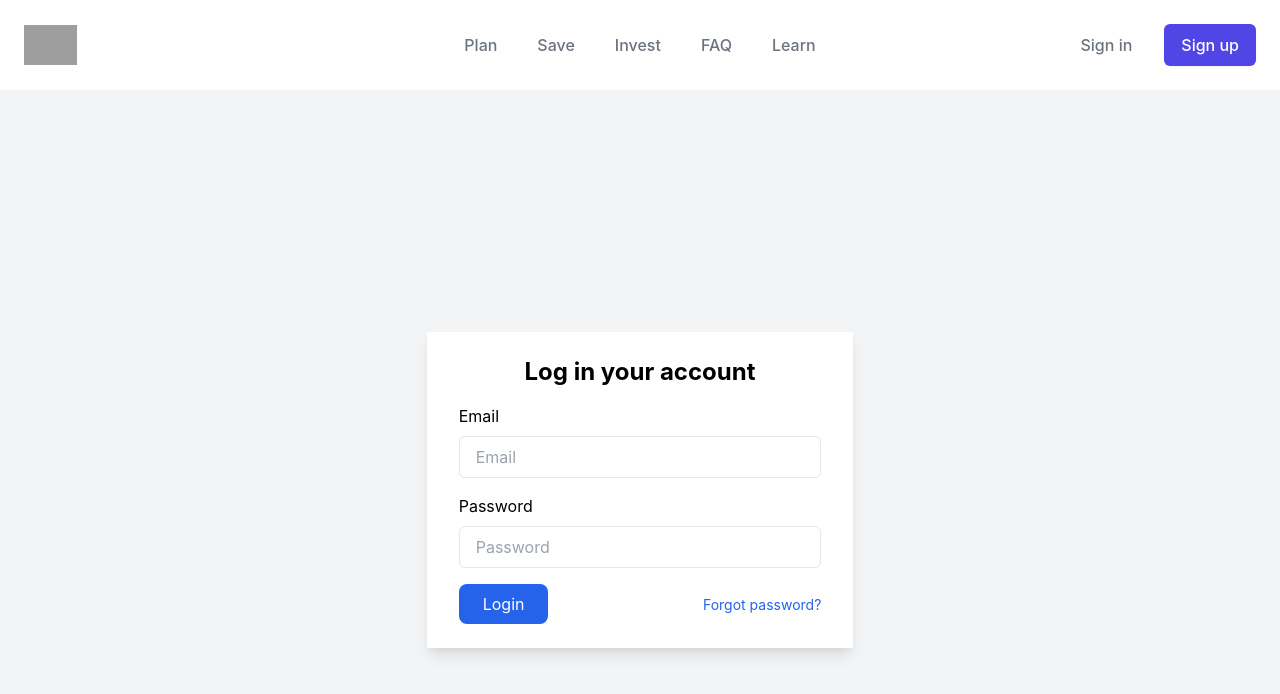
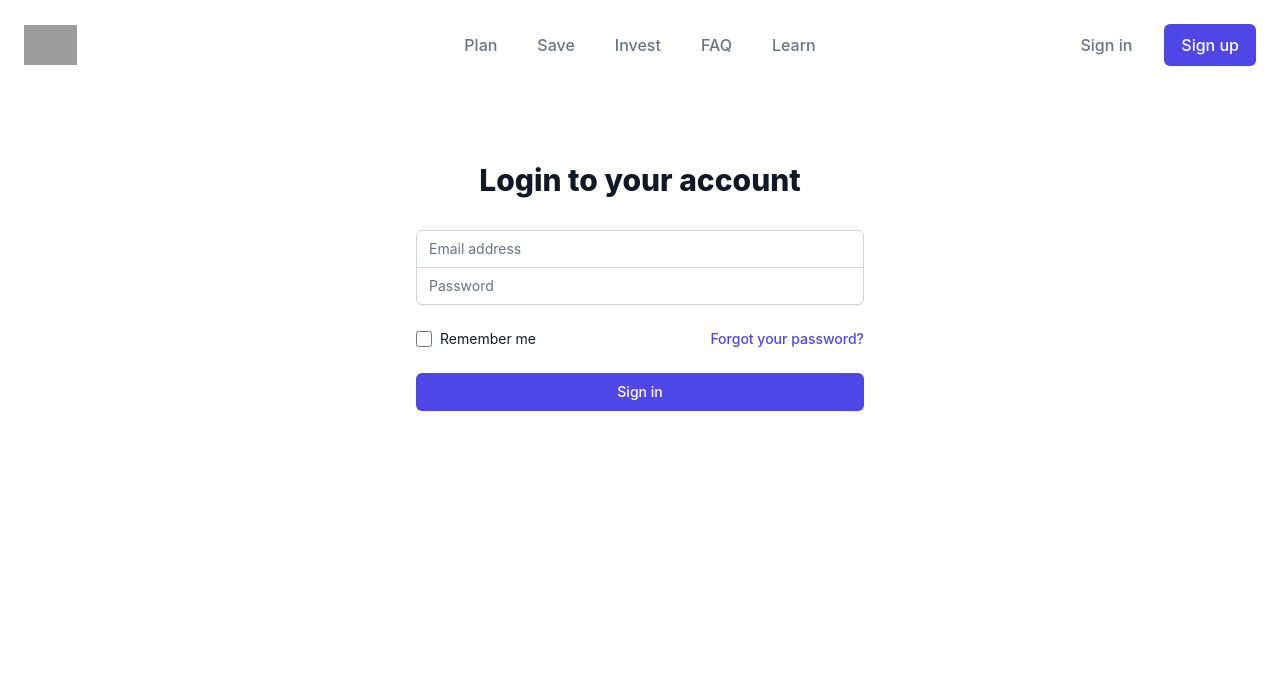
Before and after one commit to bykelaw/cowrywise_clone, a React (Create React App) app: page /signin in a window 1280 px wide. Shown: the top 694 px of the page. Built offline with nearby package versions, Linux system fonts and the light colour scheme; grey boxes are pictures that could not be loaded.

Commit message:
Replace form with tailwind form

```diff
--- a/src/pages/Signin.js
+++ b/src/pages/Signin.js
@@ -18,6 +18,9 @@
 
     })
     return (
+        <>
+        {/*
+
         <div>
             <div className="flex items-center justify-center min-h-screen bg-gray-100">
                 <div className="w-1/3 px-8 py-6 text-left bg-white shadow-lg">
@@ -29,7 +32,7 @@
                             className="w-full px-4 py-2 mt-2 border rounded-md focus:outline-none focus:ring-1 focus:ring-blue-600"
                             value={email} onChange={(e) => setEmail(e.target.value)}
                             />
-                            {/* <FormGroup fieldStyle='shortText' name='email' placeholder='Email'/> */}
+
                         </div>
                         <div className="mt-4">
                             <label for="password">Password</label>
@@ -46,6 +49,83 @@
                 </div>
             </div>
         </div>
+    */}
+
+
+      <div className="min-h-full flex items-center justify-center py-12 px-4 sm:px-6 lg:px-8">
+        <div className="max-w-md w-full space-y-8">
+          <div>
+            <h2 className="mt-6 text-center text-3xl font-extrabold text-gray-900">Login to your account</h2>
+
+          </div>
+          <form className="mt-8 space-y-6" action="#" method="POST">
+            <input type="hidden" name="remember" defaultValue="true" />
+            <div className="rounded-md shadow-sm -space-y-px">
+              <div>
+                <label htmlFor="email-address" className="sr-only">
+                  Email address
+                </label>
+                <input
+                  id="email-address"
+                  name="email"
+                  type="email"
+                  autoComplete="email"
+                  required
+                  className="appearance-none rounded-none relative block w-full px-3 py-2 border border-gray-300 placeholder-gray-500 text-gray-900 rounded-t-md focus:outline-none focus:ring-indigo-500 focus:border-indigo-500 focus:z-10 sm:text-sm"
+                  placeholder="Email address"
+                />
+              </div>
+              <div>
+                <label htmlFor="password" className="sr-only">
+                  Password
+                </label>
+                <input
+                  id="password"
+                  name="password"
+                  type="password"
+                  autoComplete="current-password"
+                  required
+                  className="appearance-none rounded-none relative block w-full px-3 py-2 border border-gray-300 placeholder-gray-500 text-gray-900 rounded-b-md focus:outline-none focus:ring-indigo-500 focus:border-indigo-500 focus:z-10 sm:text-sm"
+                  placeholder="Password"
+                />
+              </div>
+            </div>
+
+            <div className="flex items-center justify-between">
+              <div className="flex items-center">
+                <input
+                  id="remember-me"
+                  name="remember-me"
+                  type="checkbox"
+                  className="h-4 w-4 text-indigo-600 focus:ring-indigo-500 border-gray-300 rounded"
+                />
+                <label htmlFor="remember-me" className="ml-2 block text-sm text-gray-900">
+                  Remember me
+                </label>
+              </div>
+
+              <div className="text-sm">
+                <a href="#" className="font-medium text-indigo-600 hover:text-indigo-500">
+                  Forgot your password?
+                </a>
+              </div>
+            </div>
+
+            <div>
+              <button
+                type="submit"
+                className="group relative w-full flex justify-center py-2 px-4 border border-transparent text-sm font-medium rounded-md text-white bg-indigo-600 hover:bg-indigo-700 focus:outline-none focus:ring-2 focus:ring-offset-2 focus:ring-indigo-500"
+              >
+                <span className="absolute left-0 inset-y-0 flex items-center pl-3">
+
+                </span>
+                Sign in
+              </button>
+            </div>
+          </form>
+        </div>
+      </div>
+    </>
      );
 }
 
```
